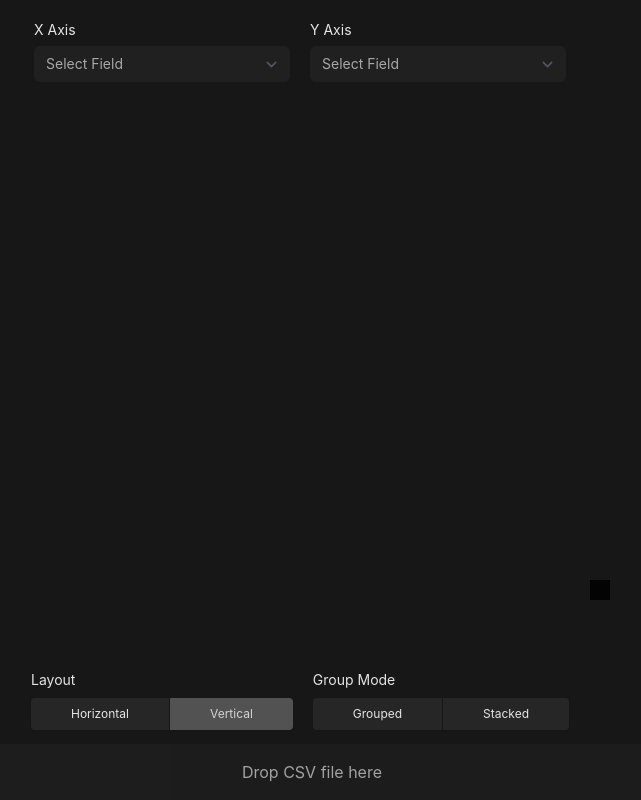
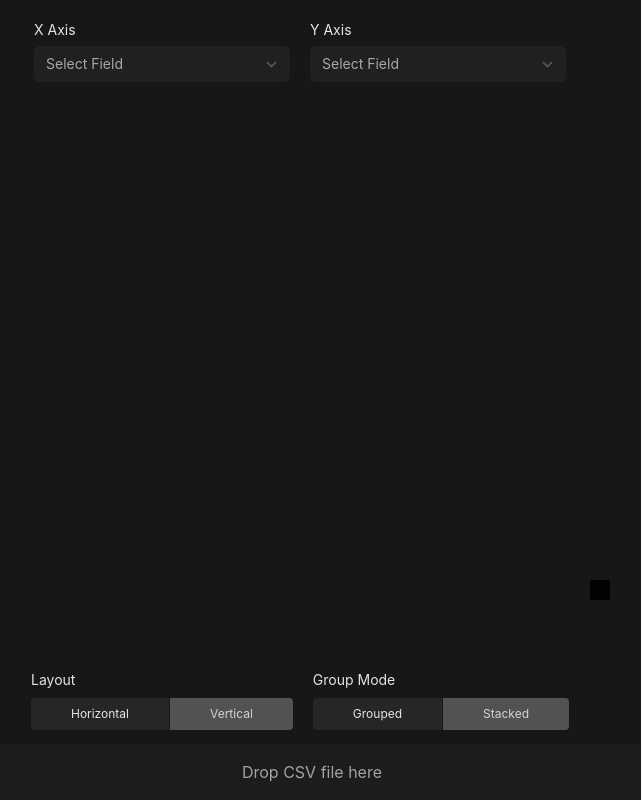
Before and after one commit to nirnejak/csv-plot, a React (Vite) app: page / in a window 1280 px wide. Shown: the whole page, without its empty margins (340-981 px from the left). Built offline with nearby package versions, Linux system fonts and the light colour scheme; some icons are missing.

Commit message:
Index: Toggle value field corrected

```diff
--- a/src/pages/index.tsx
+++ b/src/pages/index.tsx
@@ -126,7 +126,7 @@ const HomePage: React.FC = () => {
           <div>
             <p className="mb-2">Group Mode</p>
             <ToggleGroup
-              value={layout}
+              value={groupMode}
               onValueChange={(value: string) => {
                 if (value) setGroupMode(value as "grouped" | "stacked")
               }}
```
